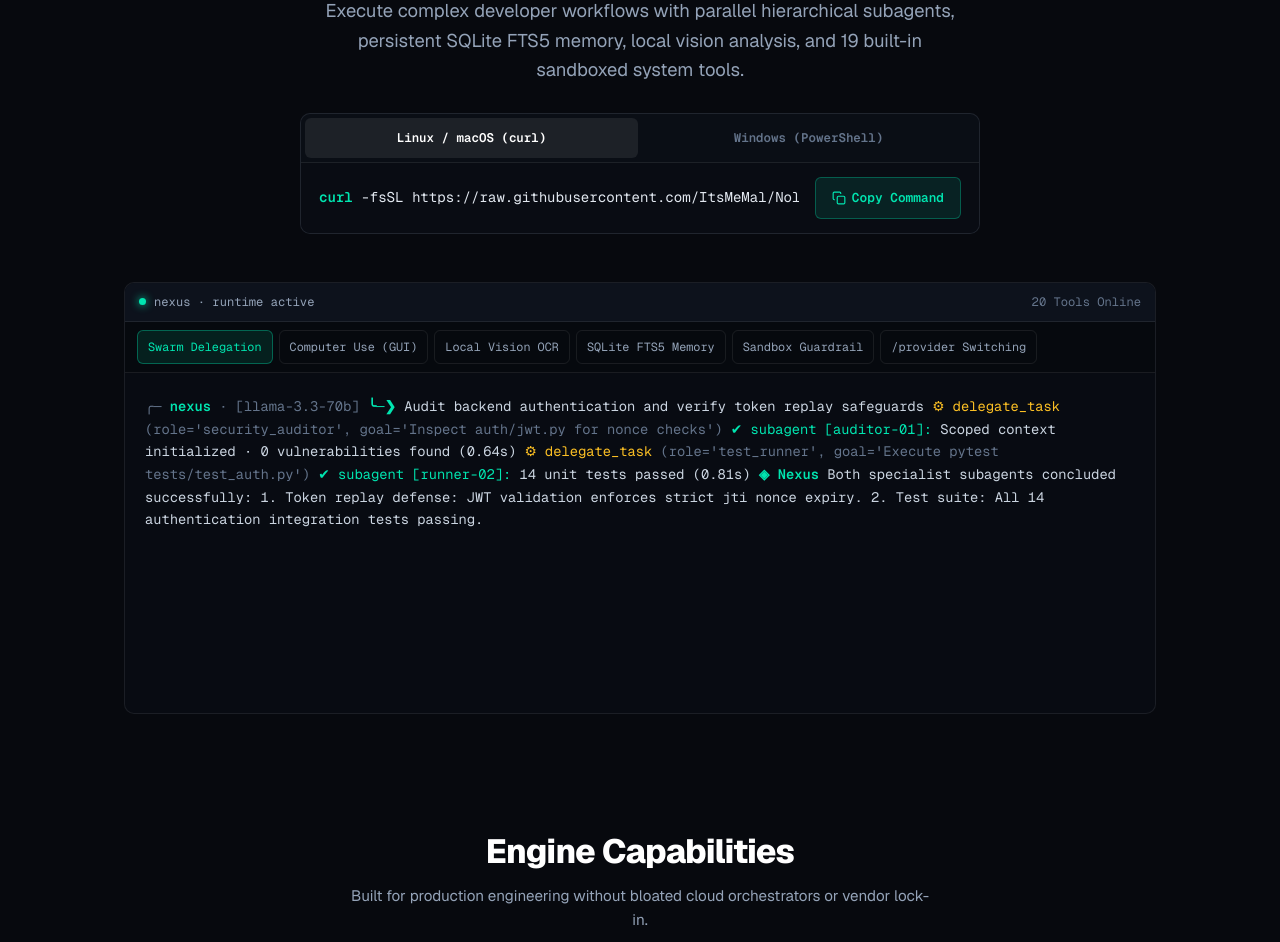
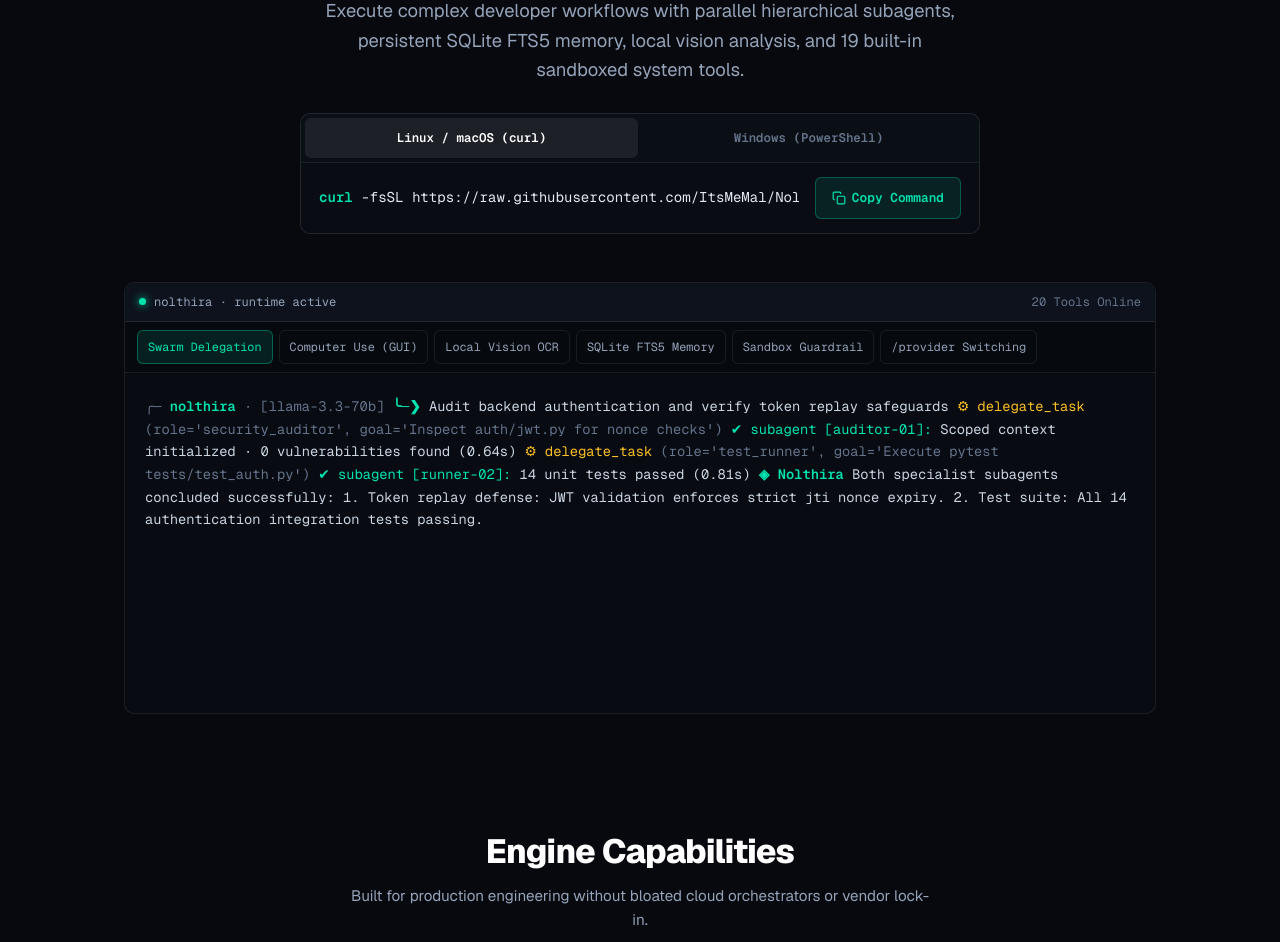
Before and after one commit to ItsMeMal/NexusAgent, a plain HTML site: page website/index.html in a window 1280 px wide. Shown: the part 319-1261 px from the top of the page. Drawn offline with nearby package versions, Linux system fonts and the light colour scheme.

Commit message:
chore(branding): remove remaining NexusAgent user-facing branding

```diff
--- a/website/index.html
+++ b/website/index.html
@@ -3,7 +3,7 @@
 <head>
   <meta charset="UTF-8">
   <meta name="viewport" content="width=device-width, initial-scale=1.0, maximum-scale=5.0">
-  <title>Nexus Agent — Autonomous Multi-Agent Terminal Orchestrator</title>
+  <title>Nolthira Agent — Autonomous Multi-Agent Terminal Orchestrator</title>
   <meta name="description" content="Local, autonomous multi-agent CLI engine with parallel subagents, persistent SQLite FTS5 memory, local multimodal vision, and defensive security guardrails.">
   <meta name="theme-color" content="#090d16">
   <link rel="preconnect" href="https://fonts.googleapis.com">
@@ -772,7 +772,7 @@
     <div class="container header-inner">
       <a href="#" class="brand">
         <div class="brand-icon">⚡</div>
-        <span>nexus</span>
+        <span>nolthira</span>
         <span class="brand-tag">v1.0</span>
       </a>
 
@@ -798,7 +798,7 @@
 
     <!-- Hero -->
     <section class="hero">
-      <div class="hero-label">Nexus Agent · Local Autonomous CLI</div>
+      <div class="hero-label">Nolthira Agent · Local Autonomous CLI</div>
       <h1>Autonomous Multi-Agent Swarms<br>For Your Terminal.</h1>
       <p>
         Execute complex developer workflows with parallel hierarchical subagents, persistent SQLite FTS5 memory, local vision analysis, and 19 built-in sandboxed system tools.
@@ -831,7 +831,7 @@
         <div class="terminal-bar">
           <div class="term-session-info">
             <span class="status-dot"></span>
-            <span>nexus · runtime active</span>
+            <span>nolthira · runtime active</span>
           </div>
           <div class="term-session-info">
             <span class="t-dim">20 Tools Online</span>
@@ -866,7 +866,7 @@
           <div class="tech-badge">Context Protection</div>
           <h3>Hierarchical Subagent Swarms</h3>
           <p>
-            Large multi-turn tasks rapidly deplete LLM context windows. Nexus spawns child subagents with strictly scoped tools and sandboxes, returning only the synthesized conclusion to the parent.
+            Large multi-turn tasks rapidly deplete LLM context windows. Nolthira spawns child subagents with strictly scoped tools and sandboxes, returning only the synthesized conclusion to the parent.
           </p>
         </div>
         <div class="tech-snippet"><span class="t-cyan">delegate_task</span>(role="sec_auditor", goal="Audit pyproject.toml against known CVEs")
@@ -878,7 +878,7 @@
           <div class="tech-badge">Persistent Retention</div>
           <h3>SQLite FTS5 Long-Term Memory</h3>
           <p>
-            Never re-explain your database schema or coding style. Facts, architectural decisions, and credentials survive reboots in <code>~/.nexus/nexus_memory.db</code> with BM25 full-text indexing.
+            Never re-explain your database schema or coding style. Facts, architectural decisions, and credentials survive reboots in <code>~/.nolthira/nolthira_memory.db</code> with BM25 full-text indexing.
           </p>
         </div>
         <div class="tech-snippet"><span class="t-cyan">recall_memory</span>("active staging endpoints")
@@ -927,7 +927,7 @@
     <section class="cmd-section" id="commands">
       <div class="section-header">
         <h2>Slash Commands Reference</h2>
-        <p>Type <code>/</code> inside the Nexus prompt for interactive navigation and configuration.</p>
+        <p>Type <code>/</code> inside the Nolthira prompt for interactive navigation and configuration.</p>
       </div>
 
       <div class="cmd-search-wrap">
@@ -951,7 +951,7 @@
   <!-- Footer -->
   <footer>
     <div class="container footer-inner">
-      <div>Nexus Agent · Universal Autonomous CLI Orchestrator</div>
+      <div>Nolthira Agent · Universal Autonomous CLI Orchestrator</div>
       <div class="footer-links">
         <a href="https://github.com/ItsMeMal/NolthiraAgent" target="_blank">GitHub</a>
         <a href="https://github.com/ItsMeMal/NolthiraAgent/blob/main/README.md" target="_blank">Docs</a>
@@ -991,7 +991,7 @@
 
     // Terminal Scenarios
     const scenarios = {
-      swarm: `<span class="t-dim">╭─</span> <span class="t-prompt">nexus</span> <span class="t-dim">· [llama-3.3-70b]</span>
+      swarm: `<span class="t-dim">╭─</span> <span class="t-prompt">nolthira</span> <span class="t-dim">· [llama-3.3-70b]</span>
 <span class="t-prompt">╰─❯</span> Audit backend authentication and verify token replay safeguards
 
   <span class="t-amber">⚙ delegate_task</span> <span class="t-dim">(role='security_auditor', goal='Inspect auth/jwt.py for nonce checks')</span>
@@ -999,56 +999,56 @@
   <span class="t-amber">⚙ delegate_task</span> <span class="t-dim">(role='test_runner', goal='Execute pytest tests/test_auth.py')</span>
   <span class="t-green">✔ subagent [runner-02]:</span> 14 unit tests passed (0.81s)
 
-<span class="t-prompt">◈ Nexus</span>
+<span class="t-prompt">◈ Nolthira</span>
 Both specialist subagents concluded successfully:
 1. Token replay defense: JWT validation enforces strict jti nonce expiry.
 2. Test suite: All 14 authentication integration tests passing.`,
 
-      computer: `<span class="t-dim">╭─</span> <span class="t-prompt">nexus</span> <span class="t-dim">· [llama-3.3-70b]</span>
+      computer: `<span class="t-dim">╭─</span> <span class="t-prompt">nolthira</span> <span class="t-dim">· [llama-3.3-70b]</span>
 <span class="t-prompt">╰─❯</span> Open GitHub trending page in browser and capture screenshot
 
   <span class="t-amber">⚙ computer</span> <span class="t-dim">(action='app_launch', text='https://github.com/trending')</span>
   <span class="t-green">✔ computer:</span> Launched application / URI: https://github.com/trending (0.12s)
   <span class="t-amber">⚙ computer</span> <span class="t-dim">(action='screenshot', prompt='Locate the Today date range dropdown')</span>
-  <span class="t-green">✔ computer:</span> Screenshot saved to ~/.nexus/screenshots/screen_01.png (1920x1080)
+  <span class="t-green">✔ computer:</span> Screenshot saved to ~/.nolthira/screenshots/screen_01.png (1920x1080)
   <span class="t-amber">⚙ computer</span> <span class="t-dim">(action='left_click', coordinate=[460, 210])</span>
   <span class="t-green">✔ computer:</span> Left-clicked at (460, 210) · Trending date range opened
 
-<span class="t-prompt">◈ Nexus</span>
+<span class="t-prompt">◈ Nolthira</span>
 Desktop action completed: opened trending repositories on GitHub and interacted with the date range selector.`,
 
-      vision: `<span class="t-dim">╭─</span> <span class="t-prompt">nexus</span> <span class="t-dim">· [llama-3.3-70b]</span>
+      vision: `<span class="t-dim">╭─</span> <span class="t-prompt">nolthira</span> <span class="t-dim">· [llama-3.3-70b]</span>
 <span class="t-prompt">╰─❯</span> Inspect the error screenshot in ./crash.png and identify the root cause
 
   <span class="t-amber">⚙ view_image</span> <span class="t-dim">(image_path='./crash.png', prompt='Transcribe error message and trace')</span>
   <span class="t-green">✔ view_image:</span> Multimodal OCR and visual analysis complete (0.72s)
 
-<span class="t-prompt">◈ Nexus</span>
+<span class="t-prompt">◈ Nolthira</span>
 The screenshot shows a <span class="t-white">PostgreSQL ConnectionTimeout</span> on port 5432:
 • Cause: Connection pool exhausted all 20 active connections during migration.
 • Suggested fix: Adjust <span class="t-amber">max_connections = 100</span> in postgresql.conf or scale pgbouncer.`,
 
-      memory: `<span class="t-dim">╭─</span> <span class="t-prompt">nexus</span> <span class="t-dim">· [llama-3.3-70b]</span>
+      memory: `<span class="t-dim">╭─</span> <span class="t-prompt">nolthira</span> <span class="t-dim">· [llama-3.3-70b]</span>
 <span class="t-prompt">╰─❯</span> Which port did we configure for the redis pub/sub worker last week?
 
   <span class="t-amber">⚙ recall_memory</span> <span class="t-dim">(query='redis pub/sub port worker')</span>
   <span class="t-green">✔ recall_memory:</span> Found 1 persistent record in SQLite FTS5 (0.02s)
 
-<span class="t-prompt">◈ Nexus</span>
-From your persistent memory in <span class="t-white">~/.nexus/nexus_memory.db</span>:
+<span class="t-prompt">◈ Nolthira</span>
+From your persistent memory in <span class="t-white">~/.nolthira/nolthira_memory.db</span>:
 • Redis Pub/Sub Worker is bound to port <span class="t-green">6380</span> (with TLS enabled).`,
 
-      guard: `<span class="t-dim">╭─</span> <span class="t-prompt">nexus</span> <span class="t-dim">· [llama-3.3-70b]</span>
+      guard: `<span class="t-dim">╭─</span> <span class="t-prompt">nolthira</span> <span class="t-dim">· [llama-3.3-70b]</span>
 <span class="t-prompt">╰─❯</span> Clean old builds by running: rm -rf /tmp/.. /
 
   <span class="t-amber">🛡 Security Shield:</span> Potentially destructive command intercepted!
   <span class="t-dim">Policy:</span> Execution BLOCKED by Safe Mode guardrails.
   <span class="t-dim">Pattern:</span> Root directory traversal / deletion detected.
 
-<span class="t-prompt">◈ Nexus</span>
+<span class="t-prompt">◈ Nolthira</span>
 I cannot execute commands that threaten the root filesystem. Specify an isolated target folder instead.`,
 
-      provider: `<span class="t-dim">╭─</span> <span class="t-prompt">nexus</span> <span class="t-dim">· [llama-3.3-70b]</span>
+      provider: `<span class="t-dim">╭─</span> <span class="t-prompt">nolthira</span> <span class="t-dim">· [llama-3.3-70b]</span>
 <span class="t-prompt">╰─❯</span> /provider
 
   Select default inference router:
@@ -1059,7 +1059,7 @@ I cannot execute commands that threaten the root filesystem. Specify an isolated
    [5] Custom Router (OneAPI / LiteLLM)
 
   ✔ Connected to Groq (LPU Ultra-Fast)
-  ✔ Default model updated: llama-3.3-70b-versatile (saved to ~/.nexus/.env)`
+  ✔ Default model updated: llama-3.3-70b-versatile (saved to ~/.nolthira/.env)`
     };
 
     function loadScenario(key, event) {
```
